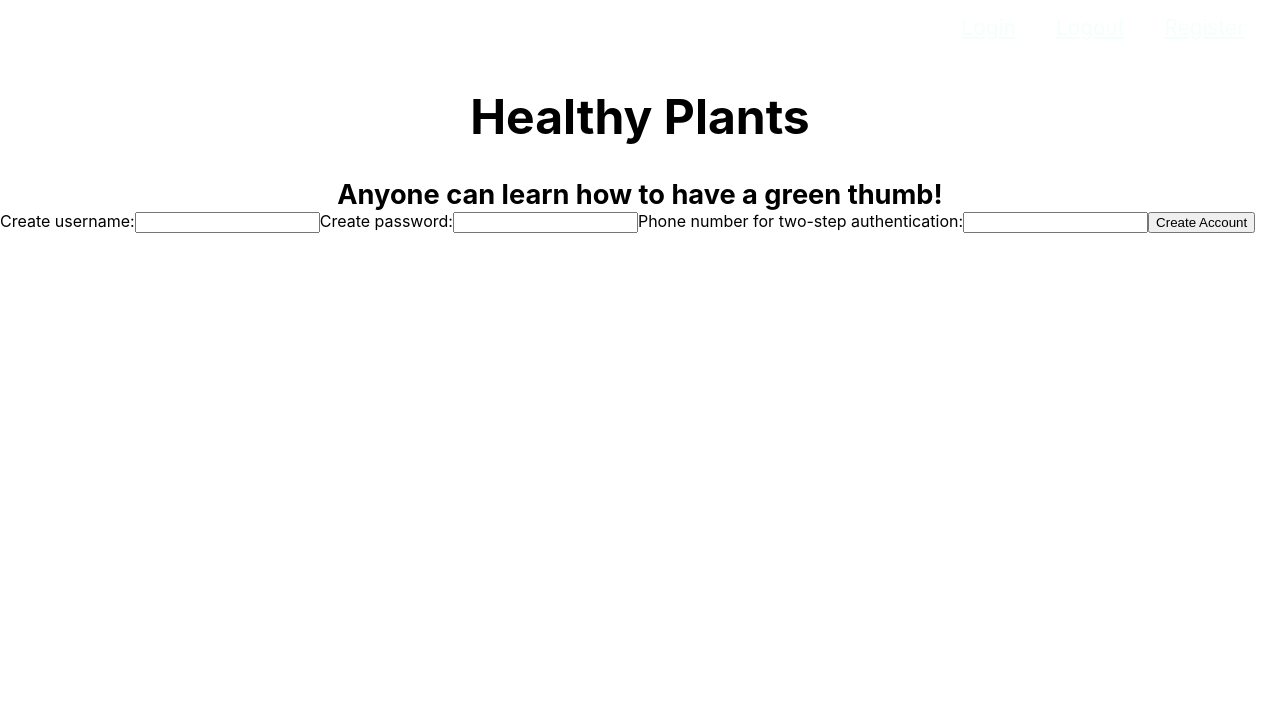
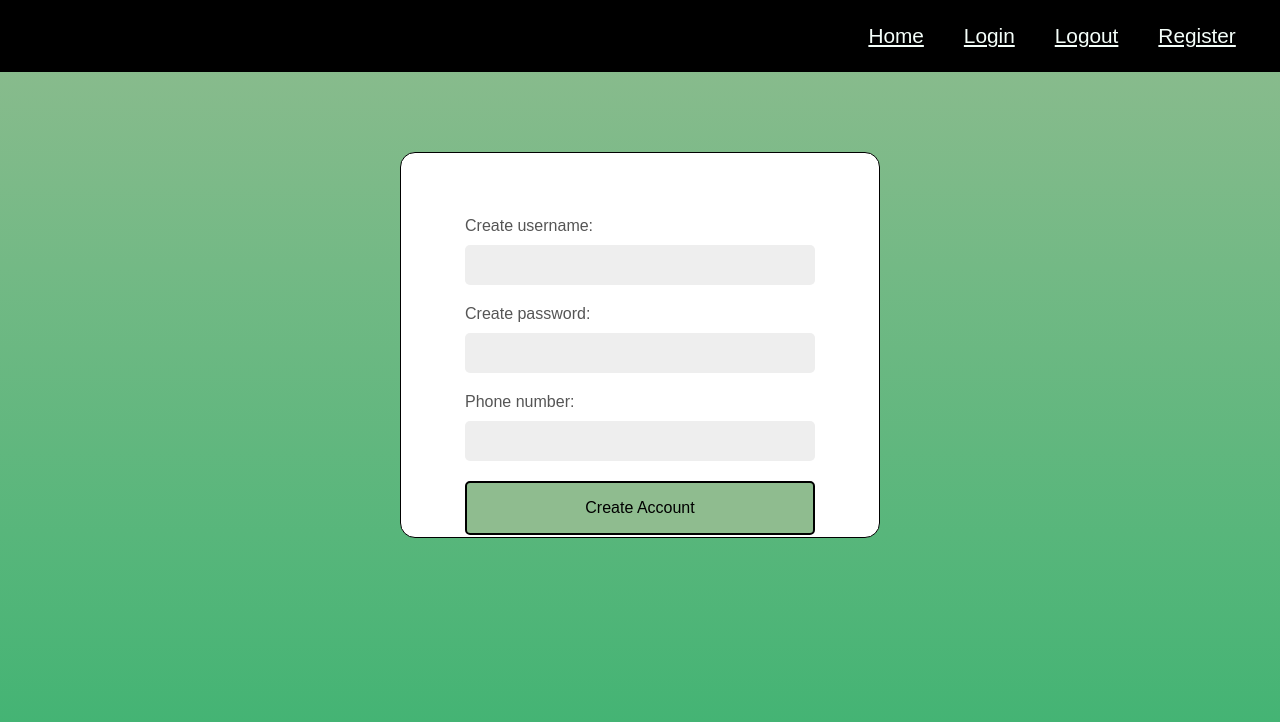
Before and after one commit to dconley1212/unit4buildweekproject, a React (Create React App) app in the folder client/: page /register in a window 1280 px wide. Shown: the top 722 px of the page. Built offline with nearby package versions, Linux system fonts and the light colour scheme.

Commit message:
added PlantCard and Add plant component and working on getting dashboard to render correctly

```diff
--- a/client/package.json
+++ b/client/package.json
@@ -2,6 +2,7 @@
   "name": "client",
   "version": "0.1.0",
   "private": true,
+  "proxy": "http://localhost:9000",
   "dependencies": {
     "@testing-library/jest-dom": "^5.16.2",
     "@testing-library/react": "^12.1.3",
--- /dev/null
+++ b/client/src/Components/AddPlant.js
@@ -0,0 +1,68 @@
+import React, { useState } from "react";
+import { useParams } from "react-router";
+import axiosWithAuth from "../utils/axiosWithAuth";
+
+const AddPlant = () => {
+  const [newPlant, setNewPlant] = useState({
+    nickname: "",
+    species: "",
+    h20_frequency: "",
+  });
+
+  const { user_id } = useParams();
+
+  const handleChanges = (e) => {
+    setNewPlant({
+      ...newPlant,
+      [e.target.name]: e.target.value,
+    });
+  };
+
+  const handleSubmit = (e) => {
+    e.preventDefault();
+
+    axiosWithAuth()
+      .post(`/api/plants/${user_id}`, newPlant)
+      .then((res) => console.log(res))
+      .catch((err) => console.log(err));
+  };
+
+  return (
+    <div>
+      <div>
+        <form onSubmit={handleSubmit}>
+          <label>
+            Nickname:
+            <input
+              type="text"
+              name="nickname"
+              value={newPlant.nickname}
+              onChange={handleChanges}
+            />
+          </label>
+          <label>
+            Species:
+            <input
+              type="text"
+              name="species"
+              value={newPlant.species}
+              onChange={handleChanges}
+            />
+          </label>
+          <label>
+            h20 Frequency:
+            <input
+              type="text"
+              name="h20_frequency"
+              value={newPlant.h20_frequency}
+              onChange={handleChanges}
+            />
+          </label>
+          <button>Add Plant</button>
+        </form>
+      </div>
+    </div>
+  );
+};
+
+export default AddPlant;
--- a/client/src/Components/App.js
+++ b/client/src/Components/App.js
@@ -3,12 +3,27 @@ import { Route, Link, Switch } from "react-router-dom";
 import Login from "./Login";
 import Dashboard from "./Dashboard";
 import Register from "./Register";
-import styled from "styled-components";
+import styled, { createGlobalStyle } from "styled-components";
+import AddPlant from "./AddPlant";
+
+const GlobalStyle = createGlobalStyle`
+html {
+    height: 100%
+}
+body {
+    font-family: Arial, Helvetica, sans-serif;
+    background: linear-gradient(to bottom, #8FBC8F, #3CB371);
+    height: 100%;
+    margin: 0;
+    color: #555;
+}
+`;
 
 const StyledHeader = styled.header`
   display: flex;
   flex-direction: row-reverse;
-  padding: 10px;
+  padding: 1.5%;
+  background-color: #000000;
 `;
 
 const StyledLinks = styled.div`
@@ -58,29 +73,38 @@ function App() {
       <StyledHeader>
         <header>
           <StyledLinks>
+            <StyledNavLink to="/">Home</StyledNavLink>
             <StyledNavLink to="/login">Login</StyledNavLink>
             <StyledNavLink to="/login">Logout</StyledNavLink>
             <StyledNavLink to="/register">Register</StyledNavLink>
           </StyledLinks>
         </header>
       </StyledHeader>
-      <StyledTitle>Healthy Plants</StyledTitle>
-      <StyledSlogan>Anyone can learn how to have a green thumb!</StyledSlogan>
       <Switch>
+        <Route path="/dashboard/add">
+          <GlobalStyle />
+          <AddPlant />
+        </Route>
+        <Route path="/dashboard">
+          <GlobalStyle />
+          <Dashboard />
+        </Route>
+        <Route path="/register">
+          <GlobalStyle />
+          <Register />
+        </Route>
         <Route path="/login">
+          <GlobalStyle />
           <Login />
         </Route>
         <Route exact path="/">
+          <GlobalStyle />
+          <StyledTitle>Healthy Plants</StyledTitle>
+          <StyledSlogan>Find your inner green thumb!</StyledSlogan>
           <Login />
           <StyledActionParagraph>
             Register or Login for tips.
           </StyledActionParagraph>
-        </Route>
-        <Route path="/dashboard">
-          <Dashboard />
-        </Route>
-        <Route path="/register">
-          <Register />
         </Route>
       </Switch>
     </div>
--- a/client/src/Components/Dashboard.js
+++ b/client/src/Components/Dashboard.js
@@ -1,24 +1,31 @@
 import React, { useState, useEffect } from "react";
-import { useParams } from "react-router-dom";
+import { useParams, useHistory } from "react-router-dom";
 import axiosWithAuth from "../utils/axiosWithAuth";
+import PlantCard from "./PlantCard";
 
 const Dashboard = () => {
   const [plants, setPlants] = useState([]);
   const { user_id } = useParams();
+  const { push } = useHistory();
 
   useEffect(() => {
-    axiosWithAuth
-      .get(`http://localhost:9000/api/plants/${user_id}`)
-      .then((res) => setPlants(res.data))
+    axiosWithAuth()
+      .get(`/plants/${user_id}`)
+      .then((res) => console.log(res))
       .catch((err) => console.log(err));
-  }, []);
+  });
+
+  const handleClick = () => {
+    push("/dashboard/add");
+  };
 
   return (
     <div>
       <h1>Plant List:</h1>
       {plants.map((plant) => {
-        return <ul>{plant}</ul>;
+        return <PlantCard plant={plant} />;
       })}
+      <button onClick={handleClick}>Add a Plant</button>
     </div>
   );
 };
--- a/client/src/Components/Login.js
+++ b/client/src/Components/Login.js
@@ -1,20 +1,7 @@
 import React, { useState } from "react";
 import { useHistory } from "react-router-dom";
 import axios from "axios";
-import styled, { createGlobalStyle, css } from "styled-components";
-
-const GlobalStyle = createGlobalStyle`
-html {
-    height: 100%
-}
-body {
-    font-family: Arial, Helvetica, sans-serif;
-    background: linear-gradient(to bottom, #8FBC8F, #3CB371);
-    height: 100%;
-    margin: 0;
-    color: #555;
-}
-`;
+import styled, { css } from "styled-components";
 
 const sharedStyles = css`
   background-color: #eee;
@@ -40,10 +27,10 @@ const StyledForm = styled.form`
   max-width: 500px;
   padding: 40px;
   background-color: #fff;
-  border-radius: 10px
+  border-radius: 15px;
+  border: 0.2px solid white;
   box-sizing: border-box;
-  box-shadow: 0px 0px 20px 0px rgba(0,0,0,0.2);
-  `;
+`;
 
 const StyledInput = styled.input`
   display: block;
@@ -94,7 +81,6 @@ const Login = () => {
 
   return (
     <div>
-      <GlobalStyle />
       <StyledFormWrapper>
         <StyledForm onSubmit={handleLoginSubmit}>
           <label>
--- /dev/null
+++ b/client/src/Components/PlantCard.js
@@ -0,0 +1,18 @@
+import React from "react";
+
+const PlantCard = (props) => {
+  const { plant } = props;
+
+  return (
+    <div className="card">
+      <div className="card_body">
+        <h2 className="card_title">{plant.nickname}</h2>
+        <p className="card_description">{`The species:${plant.species}, needs ${plant.h20_frequency}`}</p>
+      </div>
+      <button>Edit Plant Details</button>
+      <button>Delete Plant</button>
+    </div>
+  );
+};
+
+export default PlantCard;
--- a/client/src/Components/Register.js
+++ b/client/src/Components/Register.js
@@ -1,12 +1,52 @@
 import React from "react";
 import axios from "axios";
+import styled from "styled-components";
+
+const StyledRegisterWrapper = styled.div`
+  margin: 5rem 25rem;
+  background-color: #ffffff;
+  height: 48vh;
+  justify-content: center;
+  align-items: center;
+  border: 1px solid black;
+  border-radius: 15px;
+`;
+
+const StyledRegisterForm = styled.form`
+  display: flex;
+  flex-direction: column;
+  box-sizing: border-box;
+  width: 100%;
+  max-width: 700px;
+  padding: 4rem;
+`;
+
+const StyledRegisterInput = styled.input`
+  display: block;
+  height: 1rem;
+  border-radius: 5px;
+  border: 1px;
+  background-color: #eee;
+  width: 100%;
+  margin: 10px 0 20px 0;
+  padding: 20px;
+  box-sizing: border-box;
+`;
+
+const StyledRegisterButton = styled.button`
+  padding: 1rem;
+  border-radius: 5px;
+  border: 2px solid black;
+  color: #000000;
+  background-color: #8fbc8f;
+  font-size: 1rem;
+`;
 
 class Register extends React.Component {
   state = {
     username: "",
     password: "",
     phone_number: "",
-    error: "",
   };
 
   handleChanges = (e) => {
@@ -17,60 +57,51 @@ class Register extends React.Component {
   };
 
   handleSubmit = (e) => {
-    if (
-      this.state.username === "" ||
-      this.state.password === "" ||
-      this.state.phone_number === ""
-    ) {
-      this.setError("Each field is required to register");
-    }
     e.preventDefault();
     axios
       .post("http://localhost:9000/api/users/auth/register", this.state)
       .then((res) => {
+        console.log(res);
         this.props.history.push("/login");
       })
-      .catch((err) =>
-        this.setState({
-          ...this.state,
-          error: err.data.error,
-        })
-      );
+      .catch((err) => console.log(err));
   };
 
   render() {
     return (
       <div>
-        <form>
+        <StyledRegisterWrapper>
+          <StyledRegisterForm onSubmit={this.handleSubmit}>
             <label>
               Create username:
-            <input
+              <StyledRegisterInput
                 type="text"
                 name="username"
                 value={this.username}
                 onChange={this.handleChanges}
-            ></input>
+              ></StyledRegisterInput>
             </label>
             <label>
               Create password:
-            <input
+              <StyledRegisterInput
                 type="password"
                 name="password"
                 value={this.password}
                 onChange={this.handleChanges}
-            ></input>
+              ></StyledRegisterInput>
             </label>
             <label>
-            Phone number for two-step authentication:
-            <input
+              Phone number:
+              <StyledRegisterInput
                 type="tel"
                 name="phone_number"
                 value={this.phone_number}
                 onChange={this.handleChanges}
-            ></input>
+              ></StyledRegisterInput>
             </label>
-          <button>Create Account</button>
-        </form>
+            <StyledRegisterButton>Create Account</StyledRegisterButton>
+          </StyledRegisterForm>
+        </StyledRegisterWrapper>
         <p>{this.error}</p>
       </div>
     );
--- a/client/src/utils/axiosWithAuth.js
+++ b/client/src/utils/axiosWithAuth.js
@@ -6,6 +6,7 @@ const axiosWithAuth = () => {
     headers: {
       authorization: token,
     },
+    baseURL: "http://localhost:9000/api",
   });
 };
 
```
Lines whose indentation alone changed are shown as unchanged.
